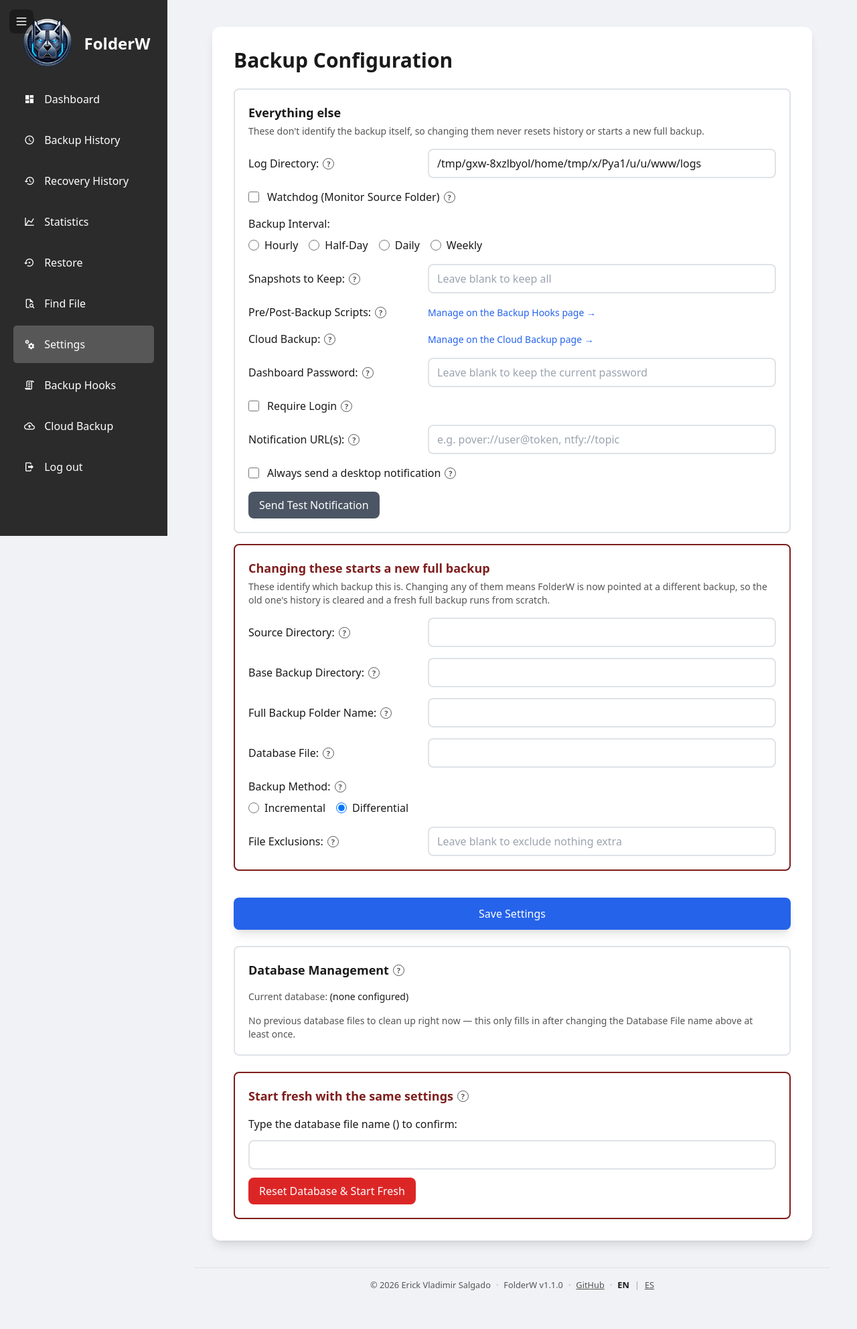
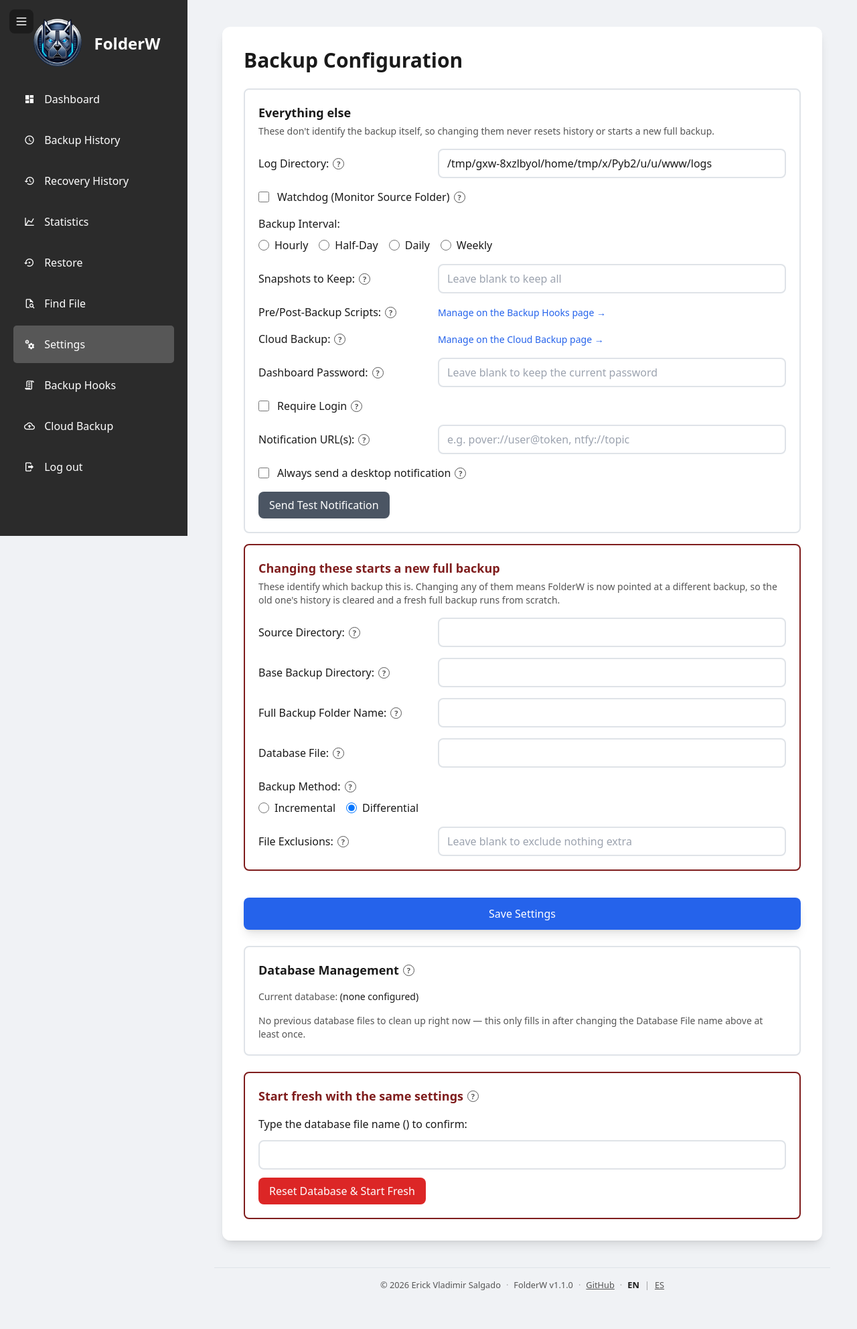
Before and after one commit to Cuban100/FolderW, a FastAPI app: page /settings in a window 1280 px wide. Shown: the whole page at 67% size. Run offline with FastAPI, Linux system fonts and the light colour scheme; parts of the project's set-up code (start-up, migrations or seed data) failed here and were passed over; some libraries are stand-ins or nearby versions.

Commit message:
Widen sidebar so translated nav labels fit on one line
250px was tuned for English labels; several Spanish translations
("Historial de copias", "Copia en la nube") wrapped to two lines at
that width, breaking the panel's layout.

Co-Authored-By: Claude Sonnet 5 <noreply@anthropic.com>

```diff
--- a/static/index.css
+++ b/static/index.css
@@ -81,7 +81,7 @@ html.sidebar-collapsed .content {
    (previously index.html had this look while every other page used a
    plain-text, logo-less Tailwind sidebar — a real inconsistency). */
 .sidebar {
-    width: 250px;
+    width: 280px;
     background-color: #2b2b2b;
     color: white;
     padding: 20px;
@@ -245,7 +245,7 @@ html.sidebar-collapsed .content {
 }
 
 .content {
-    margin-left: 250px;
+    margin-left: 280px;
     box-sizing: border-box;
 }
 @media (max-width: 900px) {
```
